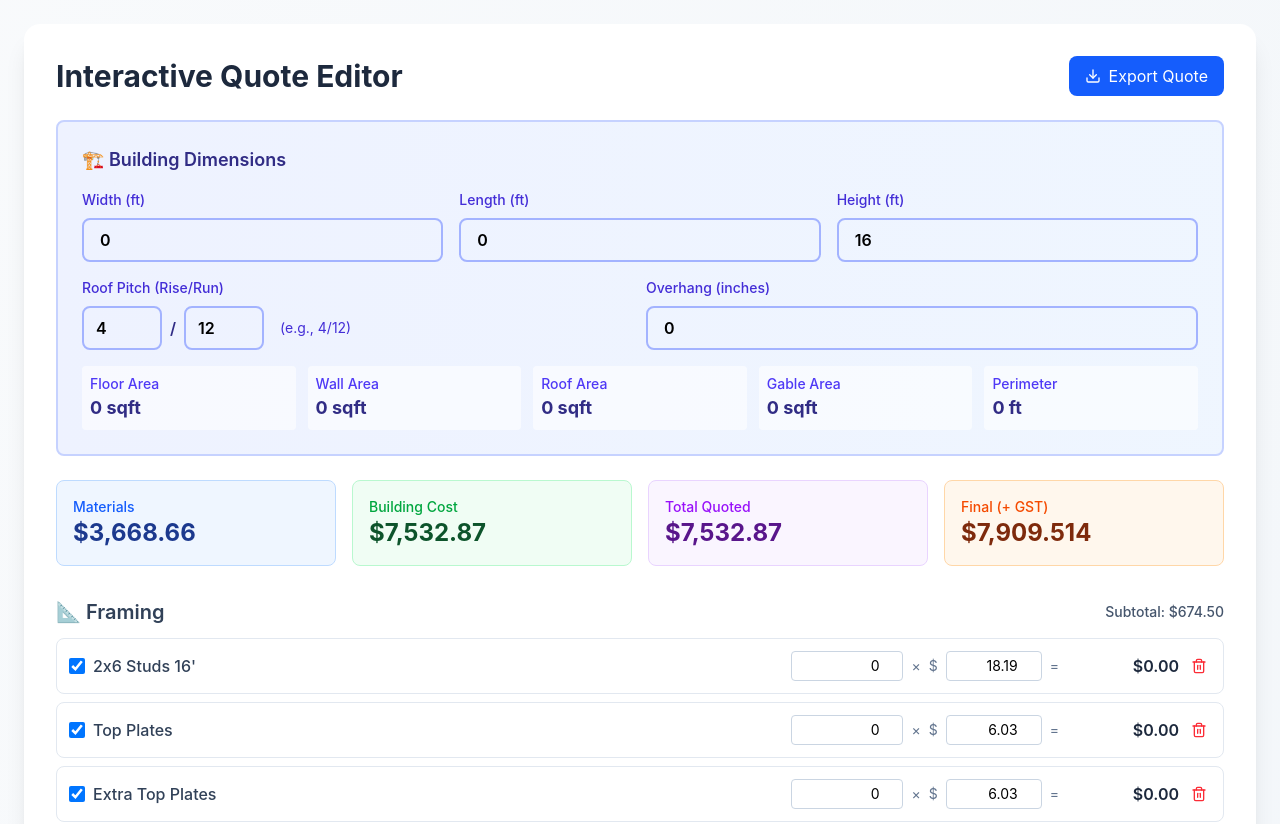
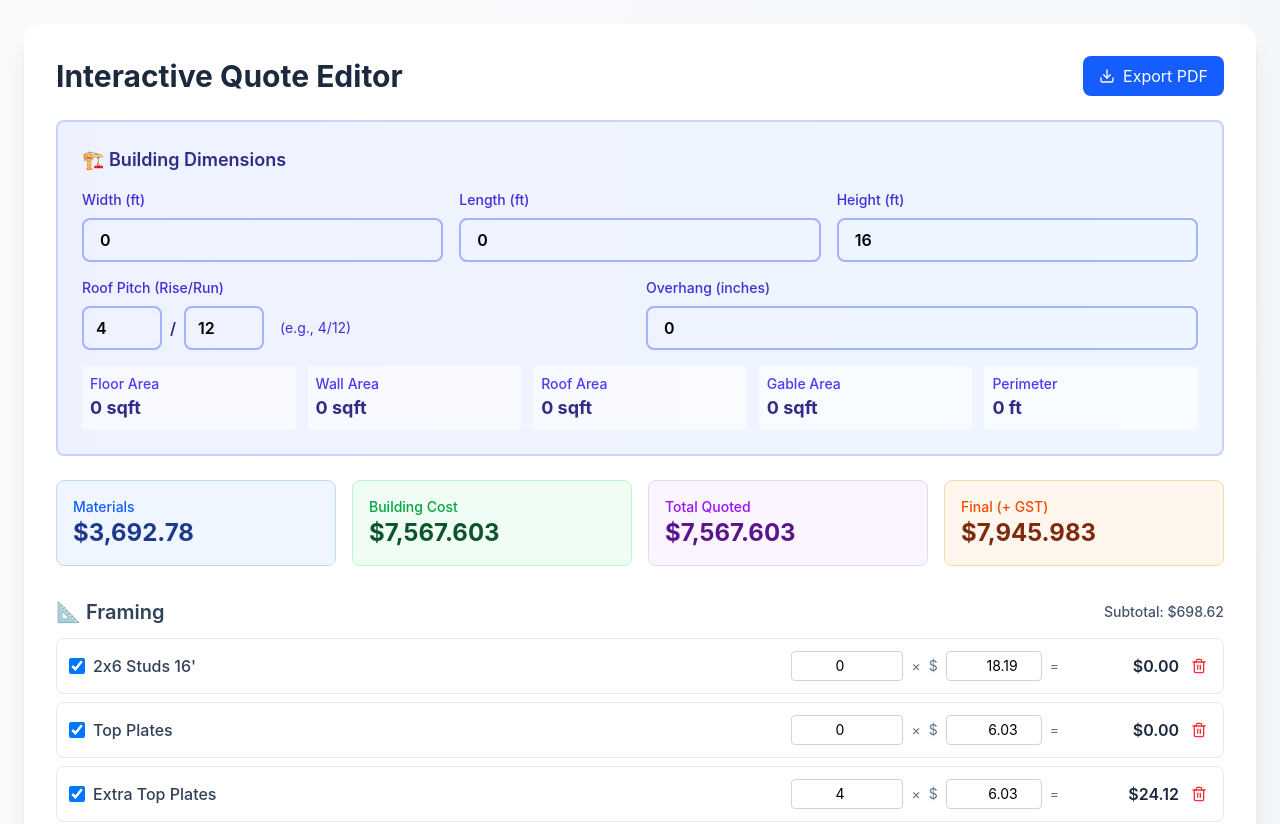
Before and after one commit to JorgeAng/TB2026, a React (Vite) app: page / in a window 1280 px wide. Shown: the top 824 px of the page. Built offline with nearby package versions, Linux system fonts and the light colour scheme.

Commit message:
Update extraTopPlates and button label in App.jsx

```diff
--- a/src/App.jsx
+++ b/src/App.jsx
@@ -19,7 +19,7 @@ const QuoteEditor = () => {
     drafting: 250,
     studSpacing: 16,
     topPlates: 2,
-    extraTopPlates: 1,
+    extraTopPlates: 4,
     roofPitchRise: 4,
     roofPitchRun: 12,
     overhang: 0
@@ -51,10 +51,10 @@ const QuoteEditor = () => {
   const formulas = {
     1: () => Math.ceil((perimeter * 12) / config.studSpacing),
     2: () => Math.ceil(perimeter / 16) * config.topPlates,
-    3: () => Math.ceil(perimeter / 16) * config.extraTopPlates,
+    3: () => config.extraTopPlates,
     4: () => Math.ceil(perimeter / 16),
-    5: () => Math.ceil(Math.ceil(dimensions.height / 2) * (perimeter / 16)),
-    6: () => Math.ceil(Math.ceil(rafterLen / 2) * (dimensions.length / 16) * 2),
+    5: () => Math.ceil(Math.ceil((dimensions.height +1)/ 2) * (perimeter / 16)),
+    6: () => Math.ceil(Math.ceil(rafterLen / 2) * (dimensions.length / 16) * 2* 1.7),
     7: () => 95,
     8: () => Math.ceil(perimeter / 4),
     9: () => Math.ceil(perimeter / 50),
@@ -262,7 +262,7 @@ const QuoteEditor = () => {
                 className="flex items-center gap-2 px-4 py-2 bg-blue-600 text-white rounded-lg hover:bg-blue-700 transition-colors w-full sm:w-auto justify-center"
               >
             <Download className="w-4 h-4" />
-              Export Quote
+           Export PDF
           </button>
           </div>
 
@@ -416,7 +416,7 @@ const QuoteEditor = () => {
                           value={item.qty}
                           onChange={(e) => updateQty(item.id, e.target.value)}
                           disabled={!item.enabled}
-                          className="w-20 sm:w-28 px-2 py-1 border border-slate-300 rounded text-right text-black text-sm disabled:bg-slate-100"
+                          className="w-20 sm:w-28 px-2 py-1 border border-slate-300 rounded text-center text-black text-sm disabled:bg-slate-100"
                         />
                         <span className="text-slate-500 text-sm">×</span>
                         <span className="text-slate-500 text-sm">$</span>
```
Lines whose indentation alone changed are shown as unchanged.
